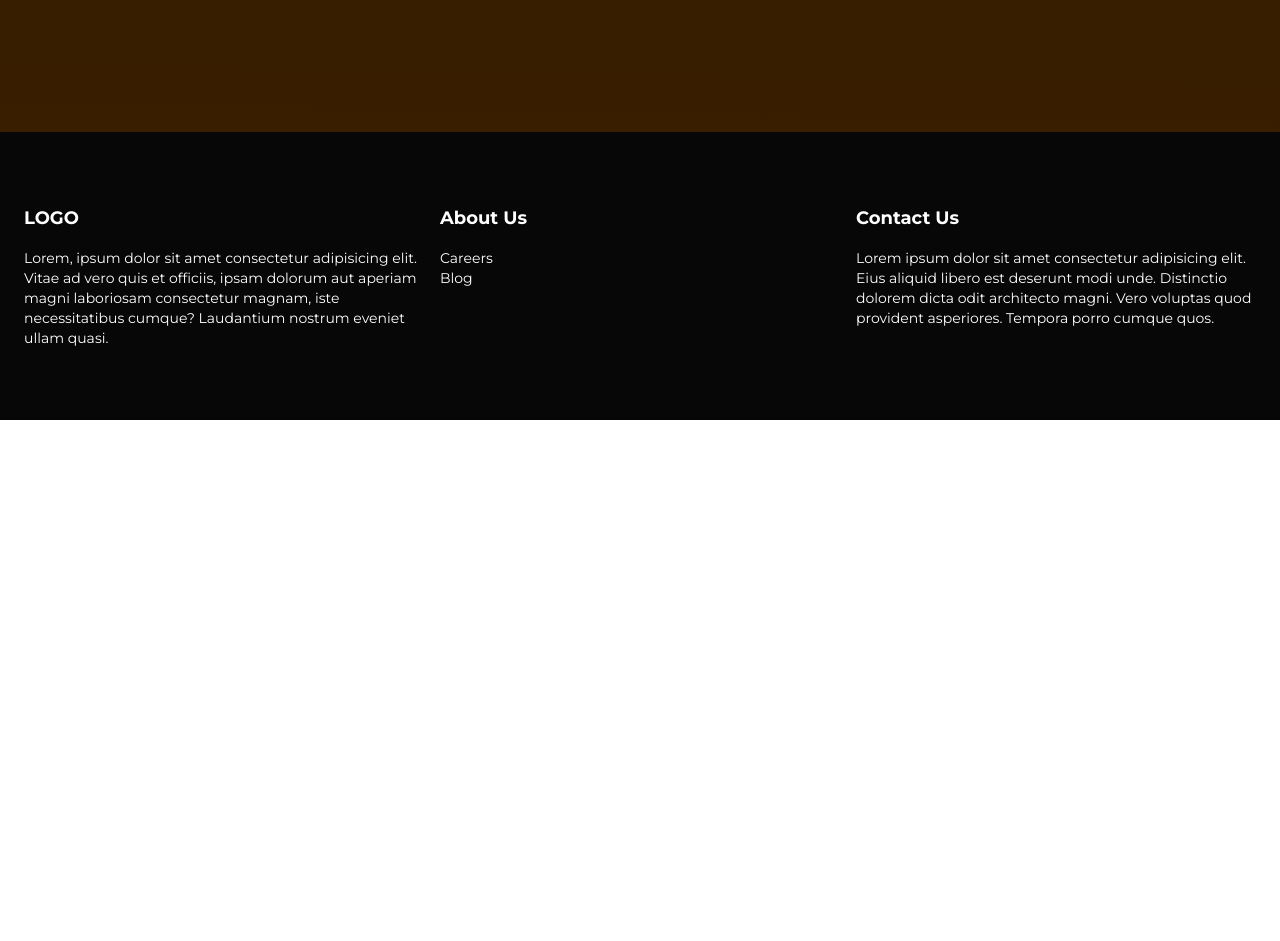
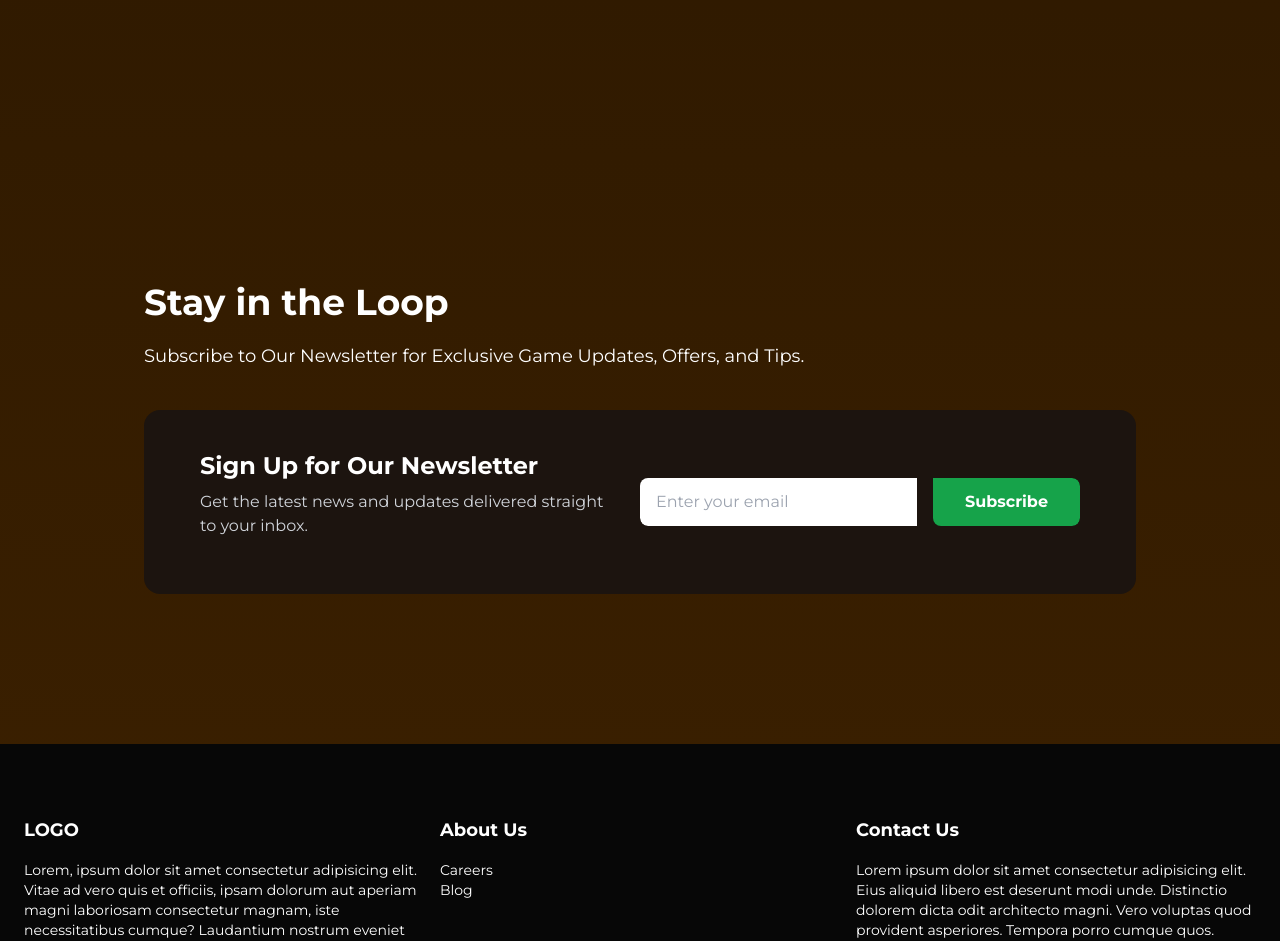
Before and after one commit to ANKITy102/GameOn, a Next.js app in the folder gameon/: page / in a window 1280 px wide. Shown: the part 4000-4941 px from the top of the page. Before the commit the page ends 4420 px from the top, so only its background shows below. Built offline with nearby package versions, Linux system fonts and the light colour scheme.

Commit message:
Main page styling completed

```diff
--- a/gameon/src/app/page.tsx
+++ b/gameon/src/app/page.tsx
@@ -1,6 +1,7 @@
 import GameCard from "@/components/GameCard/GameCard";
 import GameCategoryCard from "@/components/GameCategoryCard/GameCategoryCard";
 import HeroSection from "@/components/HeroSection/HeroSection";
+import NewsLetter from "@/components/NewsLetter/NewsLetter";
 import Image from "next/image";
 import Link from "next/link";
 
@@ -100,6 +101,8 @@ export default function Home() {
           See All
         </Link>
       </section>
+
+      <NewsLetter/>
     </>
   );
 }
--- /dev/null
+++ b/gameon/src/components/NewsLetter/NewsLetter.tsx
@@ -0,0 +1,53 @@
+
+const NewsLetter = () => {
+  return (
+    <section className={newsletterSectionClasses.container}>
+      <h2 className={newsletterSectionClasses.heading}>Stay in the Loop</h2>
+      <p className={newsletterSectionClasses.subHeading}>
+        Subscribe to Our Newsletter for Exclusive Game Updates, Offers, and
+        Tips.
+      </p>
+
+      <div className={newsletterSectionClasses.cardContainer}>
+        <div className={newsletterSectionClasses.cardLeft}>
+          <h3 className={newsletterSectionClasses.cardHeading}>
+            Sign Up for Our Newsletter
+          </h3>
+          <p className={newsletterSectionClasses.cardSubHeading}>
+            Get the latest news and updates delivered straight to your inbox.
+          </p>
+        </div>
+        <form className={newsletterSectionClasses.formContainer}>
+          <input
+            type="email"
+            placeholder="Enter your email"
+            className={newsletterSectionClasses.inputField}
+          />
+          <button type="button" className={newsletterSectionClasses.button}>
+            Subscribe
+          </button>
+        </form>
+      </div>
+    </section>
+  )
+}
+
+export default NewsLetter
+
+
+const newsletterSectionClasses = {
+    container: "px-4 py-[150px] md:px-36 text-white",
+    heading: "text-2xl md:text-4xl font-bold mb-3 md:mb-5",
+    subHeading: "text-base md:text-lg mb-6 md:mb-10",
+    cardContainer:
+      "rounded-2xl py-8 px-6 md:py-10 md:px-14 bg-[#1C140F] mx-auto flex flex-col md:flex-row justify-between items-center",
+    cardLeft: "flex-1 md:mr-8 mb-6 md:mb-0",
+    cardHeading: "text-lg md:text-2xl font-bold mb-2",
+    cardSubHeading: "text-sm md:text-base text-gray-300 mb-4",
+    formContainer:
+      "w-full md:w-1/2 flex flex-col md:flex-row items-center rounded-lg overflow-hidden",
+    inputField:
+      "w-full md:w-3/4 py-3 px-4 text-gray-700 rounded-t-lg md:rounded-l-lg md:rounded-t-none md:rounded-r-none",
+    button:
+      "bg-green-600 hover:bg-green-700 text-white font-bold py-3 px-8 rounded-b-lg md:rounded-r-lg transition-all duration-200 md:ml-4 mt-4 md:mt-0",
+  };
```
